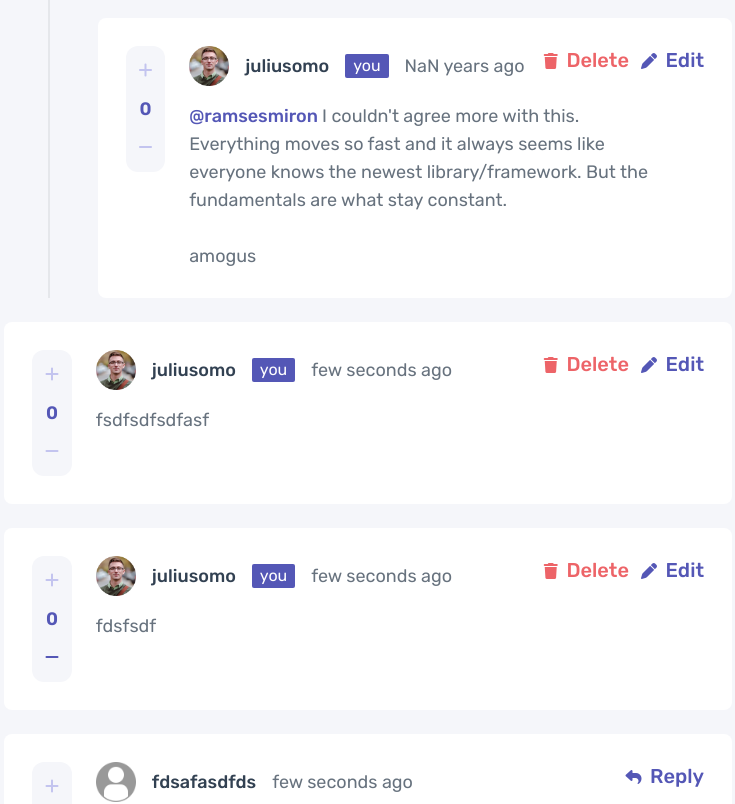
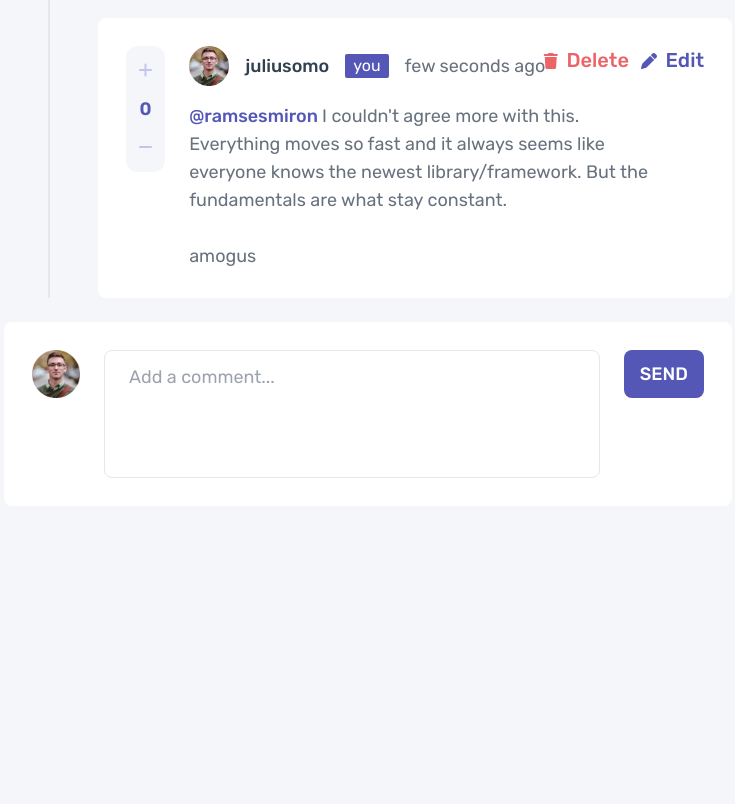
Before and after one commit to MohamDah/react-interactive-comment-section, a React (Vite) app: page / in a window 1280 px wide. Shown: the part 820-1624 px from the top of the page, without its empty margins (272-1007 px from the left). After the commit the page ends 1390 px from the top, so only its background shows below. Built offline with nearby package versions, Linux system fonts and the light colour scheme.

Commit message:
finished for now

```diff
--- a/src/components/ChangeUser.tsx
+++ b/src/components/ChangeUser.tsx
@@ -18,7 +18,7 @@ export default function ChangeUser({ data, toggleChange, setData }: { data: AllT
                 {
                 user.image.png === "./images/avatars/image-default.png" &&
                 user.username !== data.currentUser.username &&
-                <button className="px-2 bg-red-500 text-neutral-white font-medium" onClick={() => deleteUser(user)}>Delete</button>
+                <button className="px-2 bg-red-500 hover:bg-red-600 text-neutral-white font-medium" onClick={() => deleteUser(user)}>Delete</button>
                 }
             </div>
         )
@@ -72,6 +72,13 @@ export default function ChangeUser({ data, toggleChange, setData }: { data: AllT
             const newPrev = { ...prev }
             newPrev.userList = userList
 
+            newPrev.comments = newPrev.comments.filter(i => i.user.username !== user.username);
+
+            newPrev.comments = newPrev.comments.map(i => {
+                i.replies = i.replies.filter(j => j.user.username !== user.username);
+                return i
+            })
+
             return newPrev
         })
 
@@ -84,7 +91,7 @@ export default function ChangeUser({ data, toggleChange, setData }: { data: AllT
             <div className="w-full h-full bg-black opacity-50 fixed z-10 left-0 top-0">
             </div>
             <div className="bg-neutral-white max-w-[450px] w-11/12 md:max-w-none md:w-[450px] fixed z-20 -translate-x-1/2 left-1/2 -translate-y-1/2 top-1/2 p-6 md:p-9 rounded-xl space-y-3 max-h-[400px] xl:max-h-[600px] overflow-y-scroll">
-                <button onClick={() => toggleChange(true)} className="text-3xl text-neutral-dark-blue"><i className="fa-solid fa-xmark" /></button>
+                <button onClick={() => toggleChange(true)} className="text-3xl text-neutral-dark-blue"><i className="fa-solid fa-xmark mb-4" /></button>
                 {userEls}
 
                     {valMessage &&
@@ -93,9 +100,9 @@ export default function ChangeUser({ data, toggleChange, setData }: { data: AllT
                 <form onSubmit={newUser} className="mt-2 w-full flex flex-col items-end border rounded-lg px-3 py-2">
                     <div className="w-full flex h-8 md:h-12 items-center gap-3">
                         <img src={defautPfp} alt="" className="h-full" />
-                        <input className="border h-full w-full rounded-sm" type="text" name="username" placeholder="Username..." />
+                        <input className="border h-full w-full rounded-sm p-2" type="text" name="username" placeholder="Username..." />
                     </div>
-                    <button className="bg-primary-moderate-blue text-neutral-white h-full md:px-2 py-1.5 md:py-3 leading-tight min-w-28 rounded-lg mt-2" type="submit">Create User</button>
+                    <button className="bg-primary-moderate-blue text-neutral-white h-full md:px-2 py-1.5 md:py-3 leading-tight min-w-28 rounded-lg mt-2 hover:scale-105 transition-transform transform ease-linear" type="submit">Create User</button>
                 </form>
             </div>
         </>
--- a/src/components/MakeComment.tsx
+++ b/src/components/MakeComment.tsx
@@ -80,7 +80,7 @@ export default function MakeComment({ replyTo, parent, data, setData, setShow }:
                 className="border rounded-lg w-full md:flex-grow resize-none h-28 md:h-32 px-6 py-3 text-lg focus:outline-none focus:border-neutral-grayish-blue" placeholder="Add a comment...">
 
             </textarea>
-            <button type="submit" className="bg-primary-moderate-blue text-neutral-white w-24 md:w-28 h-10 md:h-12 rounded-lg md:text-lg font-medium hover:scale-105 transition-transform transform ease-linear">SEND</button>
+            <button type="submit" className="bg-primary-moderate-blue text-neutral-white w-24 md:w-28 h-10 md:h-12 rounded-lg md:text-lg font-medium hover:scale-105 transition-transform transform ease-linear">{parent ? "REPLY" : "SEND"}</button>
         </form>
     )
 }
--- a/src/data.json
+++ b/src/data.json
@@ -10,7 +10,7 @@
     {
       "id": 1,
       "content": "Impressive! Though it seems the drag feature could be improved. But overall it looks incredible. You've nailed the design and the responsiveness at various breakpoints works really well.",
-      "createdAt": "1 month ago",
+      "createdAt": "1736322852901",
       "score": [],
       "user": {
         "image": {
@@ -25,7 +25,7 @@
     {
       "id": 2,
       "content": "Woah, your project looks awesome! How long have you been coding for? I'm still new, but think I want to dive into React as well soon. Perhaps you can give me an insight on where I can learn React? Thanks!",
-      "createdAt": "2 weeks ago",
+      "createdAt": "1736322852901",
       "score": [],
       "user": {
         "image": {
@@ -38,7 +38,7 @@
         {
           "id": 3,
           "content": "If you're still new, I'd recommend focusing on the fundamentals of HTML, CSS, and JS before considering React. It's very tempting to jump ahead but lay a solid foundation first.",
-          "createdAt": "1 week ago",
+          "createdAt": "1736322852901",
           "score": [],
           "downvotes": [],
           "replyingTo": "maxblagun",
@@ -53,7 +53,7 @@
         {
           "id": 4,
           "content": "I couldn't agree more with this. Everything moves so fast and it always seems like everyone knows the newest library/framework. But the fundamentals are what stay constant. \n\namogus",
-          "createdAt": "2 days ago",
+          "createdAt": "1736322852901",
           "score": [],
           "downvotes": [],
           "replyingTo": "ramsesmiron",
@@ -67,55 +67,6 @@
         }
       ],
       "downvotes": []
-    },
-    {
-      "id": "WFg6NspqqjyaFGCsb_aYY",
-      "content": "fsdfsdfsdfasf",
-      "createdAt": "1736145480001",
-      "score": [],
-      "user": {
-        "image": {
-          "png": "./images/avatars/image-juliusomo.png",
-          "webp": "./images/avatars/image-juliusomo.webp"
-        },
-        "username": "juliusomo"
-      },
-      "replies": [],
-      "downvotes": []
-    },
-    {
-      "id": "fwUolJlV-WKTDdkiNk0mK",
-      "content": "fdsfsdf",
-      "createdAt": "1736229761816",
-      "score": [
-        "fdsafasdfds"
-      ],
-      "downvotes": [
-        "juliusomo"
-      ],
-      "user": {
-        "image": {
-          "png": "./images/avatars/image-juliusomo.png",
-          "webp": "./images/avatars/image-juliusomo.webp"
-        },
-        "username": "juliusomo"
-      },
-      "replies": []
-    },
-    {
-      "id": "IHBXS3-QtCIdbDSrdky95",
-      "content": "",
-      "createdAt": "1736322852901",
-      "score": [],
-      "downvotes": [],
-      "user": {
-        "image": {
-          "png": "./images/avatars/image-default.png",
-          "webp": "./images/avatars/image-default.png"
-        },
-        "username": "fdsafasdfds"
-      },
-      "replies": []
     }
   ],
   "userList": [
@@ -142,13 +93,6 @@
     },
     {
       "image": {
-        "png": "./images/avatars/image-default.png",
-        "webp": "./images/avatars/image-default.png"
-      },
-      "username": "sssssssssssssss"
-    },
-    {
-      "image": {
         "png": "./images/avatars/image-amyrobson.png",
         "webp": "./images/avatars/image-amyrobson.webp"
       },
```
Also changed, not shown: screenshot.png (added), 1 other file (tests, documents, lock files or other folders).
